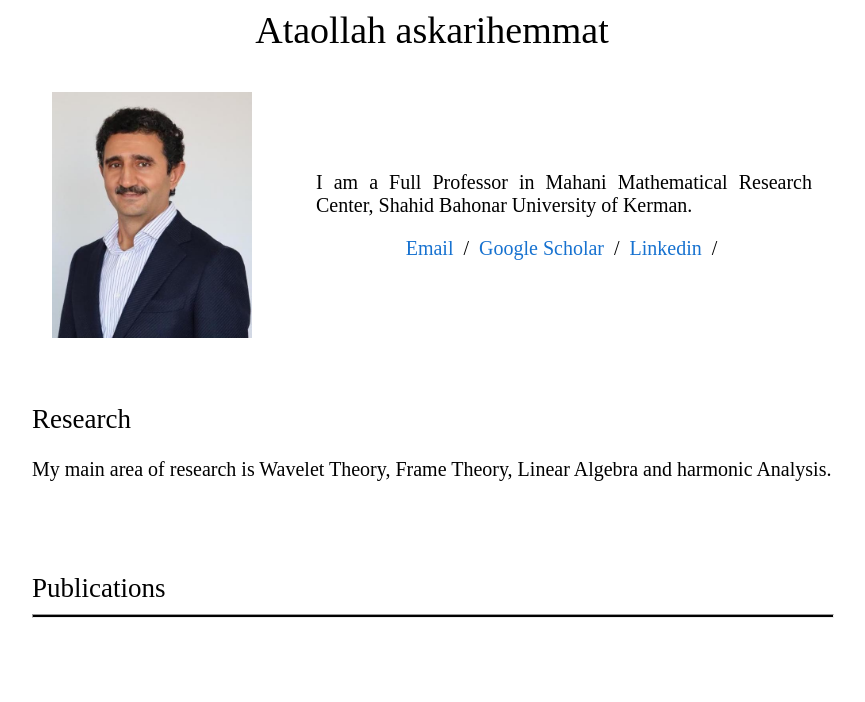
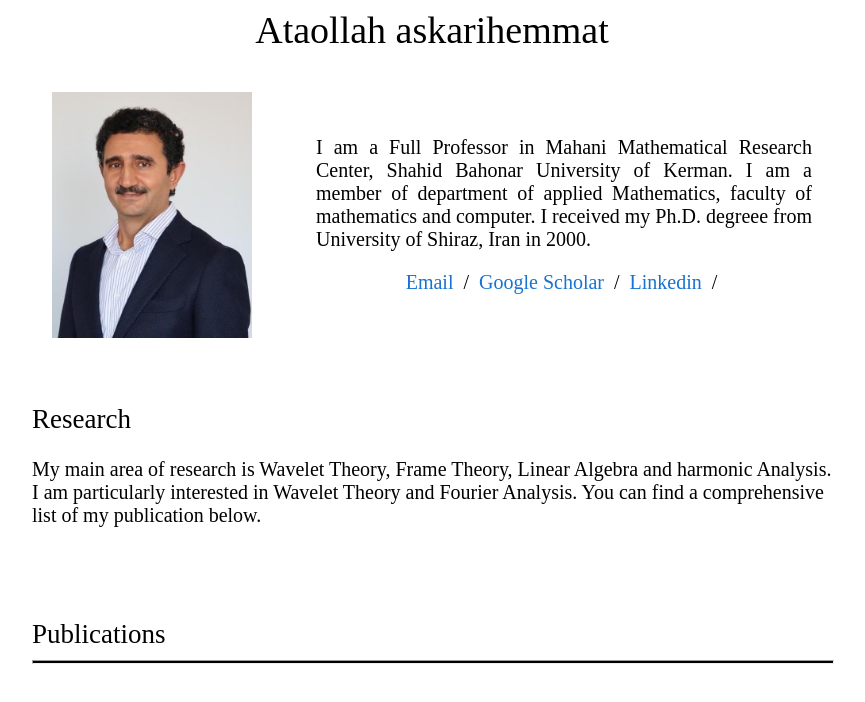
Before and after one commit to ataaskari/ataaskari.github.io, a plain HTML site: page index.html in a window 1280 px wide. Shown: the whole page, without its empty margins (208-1073 px from the left). Drawn offline with Linux system fonts and the light colour scheme; a web font is replaced by a local one.

Commit message:
adding more description to bio

```diff
--- a/index.html
+++ b/index.html
@@ -110,6 +110,8 @@
         <td width="100%" valign="middle">
         <p align="justify">
           I am a Full Professor in Mahani Mathematical Research Center, Shahid Bahonar University of Kerman.
+          I am a member of department of applied Mathematics, faculty of mathematics and computer. I received my Ph.D. degreee
+          from University of Shiraz, Iran in 2000.
 
         </p>
 
@@ -125,13 +127,15 @@
       <heading>Research</heading> <br> <br>
         <headingText>
           My main area of research is Wavelet Theory, Frame Theory, Linear Algebra and harmonic Analysis.
+          I am particularly interested in Wavelet Theory and Fourier Analysis. You can find a comprehensive list of
+          my publication below.
         </headingText>
         <br><br><br><br>
 
 
         <br><heading>Publications</heading>
         <hr style="height:2px;width:100%;text-align:left;margin-left:0;color:black;background-color:black">
-        <br><br>
+        <br>
         <!-- POST -->
         <script src="https://bibbase.org/show?bib=https://raw.githubusercontent.com/ataaskari/ataaskari.github.io/master/Files/pub.bib&jsonp=1"></script>
 
```
